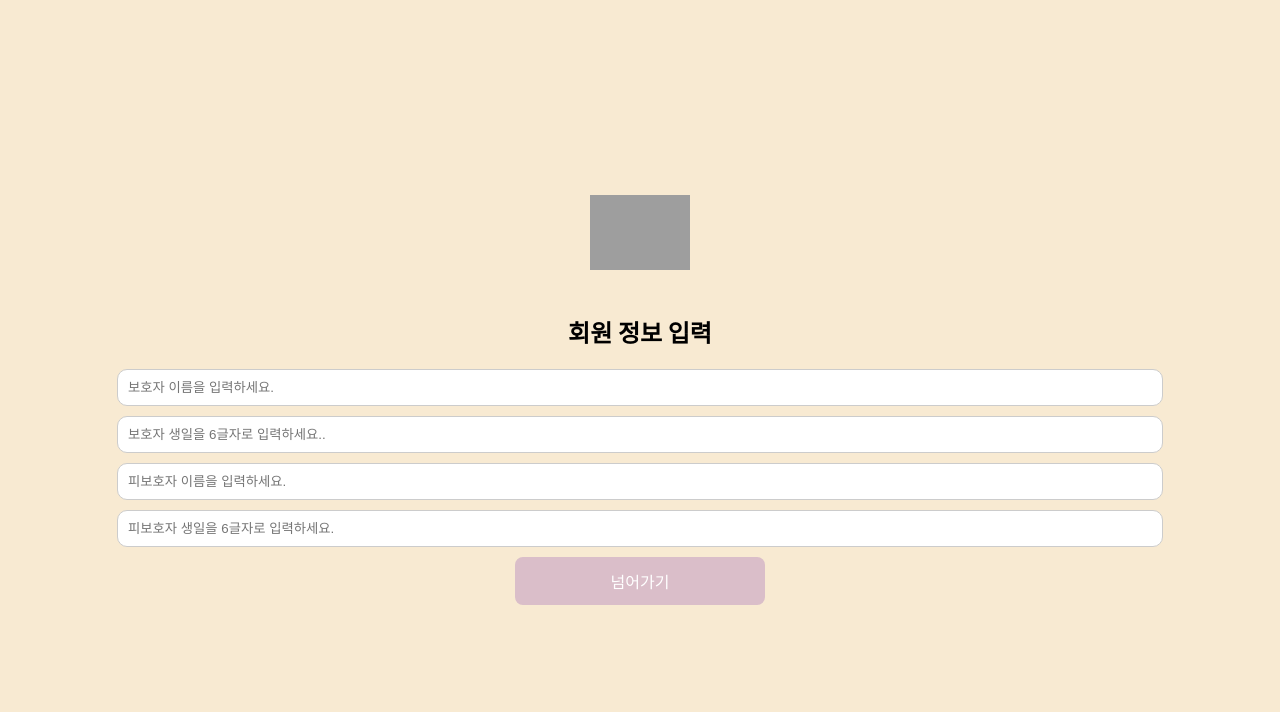
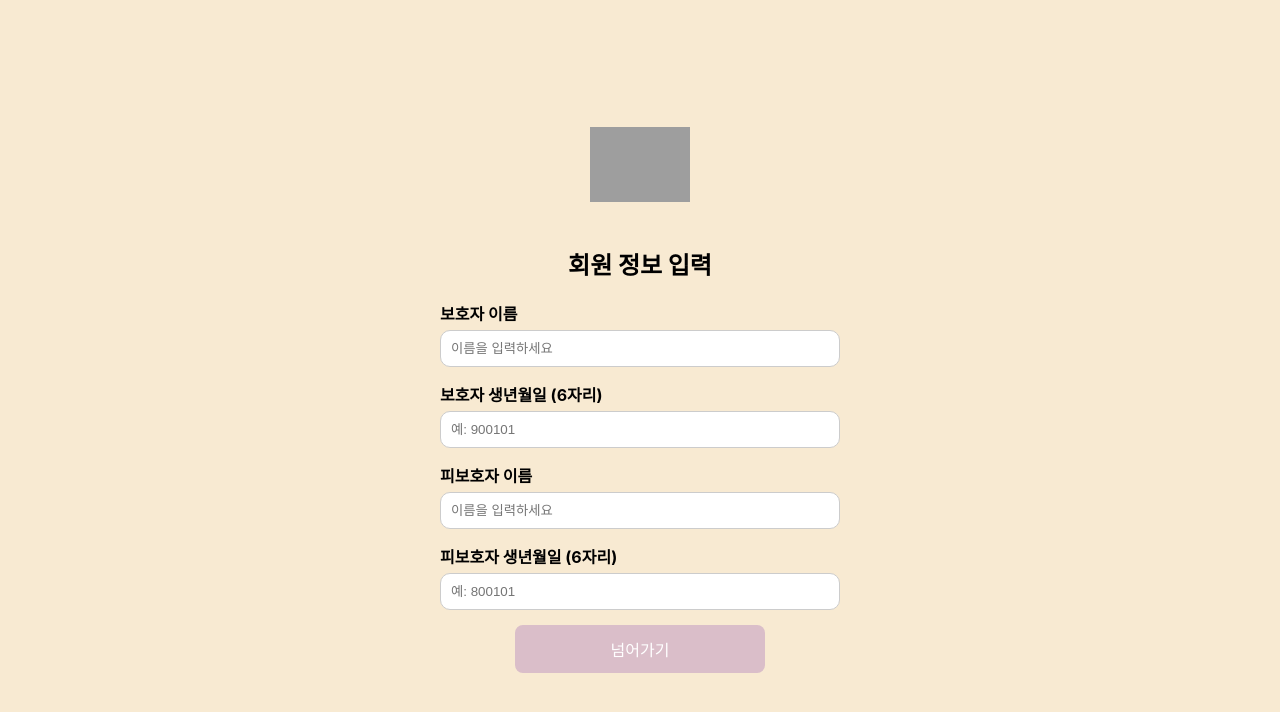
Before and after one commit to HumaniCare/FrontEnd, a React (Create React App) app: page /signup in a window 1280 px wide. Shown: the top 712 px of the page. Built offline with nearby package versions, Linux system fonts and the light colour scheme; grey boxes are pictures that could not be loaded.

Commit message:
Signup 페이지 오류수정

```diff
--- a/src/pages/SignupPage.js
+++ b/src/pages/SignupPage.js
@@ -1,48 +1,144 @@
-import React from "react";
+import React, { useState } from "react";
 import { useNavigate } from "react-router-dom";
 import Button from "../components/Button";
 import Logo from "../components/Logo";
 
 const SignupPage = () => {
     const navigate = useNavigate();
-    return(
+
+    const [guardianName, setGuardianName] = useState("");
+    const [guardianBirth, setGuardianBirth] = useState("");
+    const [patientName, setPatientName] = useState("");
+    const [patientBirth, setPatientBirth] = useState("");
+    const [showPopup, setShowPopup] = useState(false); // 팝업 상태
+
+    const handleSubmit = () => {
+        if (!guardianName || !guardianBirth || !patientName || !patientBirth) {
+            setShowPopup(true);
+            return;
+        }
+
+        navigate("/voice-training");
+    };
+
+    return (
         <div style={styles.container}>
             <Logo />
             <h2 style={styles.title}>회원 정보 입력</h2>
 
-            <input style={styles.input} placeholder="보호자 이름을 입력하세요."/>
-            <input style={styles.input} placeholder="보호자 생일을 6글자로 입력하세요.."/>
-            <input style={styles.input} placeholder="피보호자 이름을 입력하세요."/>
-            <input style={styles.input} placeholder="피보호자 생일을 6글자로 입력하세요."/>
+            <div style={styles.inputGroup}>
+                <label style={styles.label}>보호자 이름</label>
+                <input
+                    style={styles.input}
+                    placeholder="이름을 입력하세요"
+                    value={guardianName}
+                    onChange={(e) => setGuardianName(e.target.value)}
+                />
+            </div>
 
-            <Button text="넘어가기" color="#DABEC9" onClick={() => navigate("/voice-training")} />
+            <div style={styles.inputGroup}>
+                <label style={styles.label}>보호자 생년월일 (6자리)</label>
+                <input
+                    style={styles.input}
+                    placeholder="예: 900101"
+                    value={guardianBirth}
+                    onChange={(e) => setGuardianBirth(e.target.value)}
+                />
+            </div>
+
+            <div style={styles.inputGroup}>
+                <label style={styles.label}>피보호자 이름</label>
+                <input
+                    style={styles.input}
+                    placeholder="이름을 입력하세요"
+                    value={patientName}
+                    onChange={(e) => setPatientName(e.target.value)}
+                />
+            </div>
+
+            <div style={styles.inputGroup}>
+                <label style={styles.label}>피보호자 생년월일 (6자리)</label>
+                <input
+                    style={styles.input}
+                    placeholder="예: 800101"
+                    value={patientBirth}
+                    onChange={(e) => setPatientBirth(e.target.value)}
+                />
+            </div>
+
+            <Button text="넘어가기" color="#DABEC9" onClick={handleSubmit} />
+
+            {/* 팝업 표시 */}
+            {showPopup && (
+                <div style={styles.popupOverlay}>
+                    <div style={styles.popup}>
+                        <p style={{ marginBottom: 20 }}>모든 정보를 입력해 주세요.</p>
+                        <button style={styles.popupButton} onClick={() => setShowPopup(false)}>
+                            확인
+                        </button>
+                    </div>
+                </div>
+            )}
         </div>
     );
 };
 
 const styles = {
     container: {
-        display : "flex",
-        flexDirection : "column",
+        display: "flex",
+        flexDirection: "column",
         alignItems: "center",
         justifyContent: "center",
         height: "100vh",
         backgroundColor: "#F8EAD2",
-    },
-    image: {
-        width: "100px",
-        marginBottom: "20px",
+        padding: "0 20px",
     },
     title: {
         fontSize: "24px",
         marginBottom: "20px",
     },
+    inputGroup: {
+        width: "100%",
+        maxWidth: "400px",
+        marginBottom: "15px",
+    },
+    label: {
+        display: "block",
+        marginBottom: "5px",
+        fontWeight: "bold",
+    },
     input: {
-        width: "80%",
+        width: "100%",
         padding: "10px",
-        marginBottom: "10px",
         borderRadius: "10px",
         border: "1px solid #ccc",
+        boxSizing: "border-box",
+    },
+    popupOverlay: {
+        position: "fixed",
+        top: 0,
+        left: 0,
+        width: "100vw",
+        height: "100vh",
+        backgroundColor: "rgba(0, 0, 0, 0.3)",
+        display: "flex",
+        alignItems: "center",
+        justifyContent: "center",
+        zIndex: 999,
+    },
+    popup: {
+        backgroundColor: "#fff",
+        padding: "30px 40px",
+        borderRadius: "12px",
+        boxShadow: "0 4px 12px rgba(0, 0, 0, 0.2)",
+        textAlign: "center",
+    },
+    popupButton: {
+        padding: "8px 16px",
+        borderRadius: "8px",
+        border: "none",
+        backgroundColor: "#DABEC9",
+        cursor: "pointer",
     },
 };
 
```
